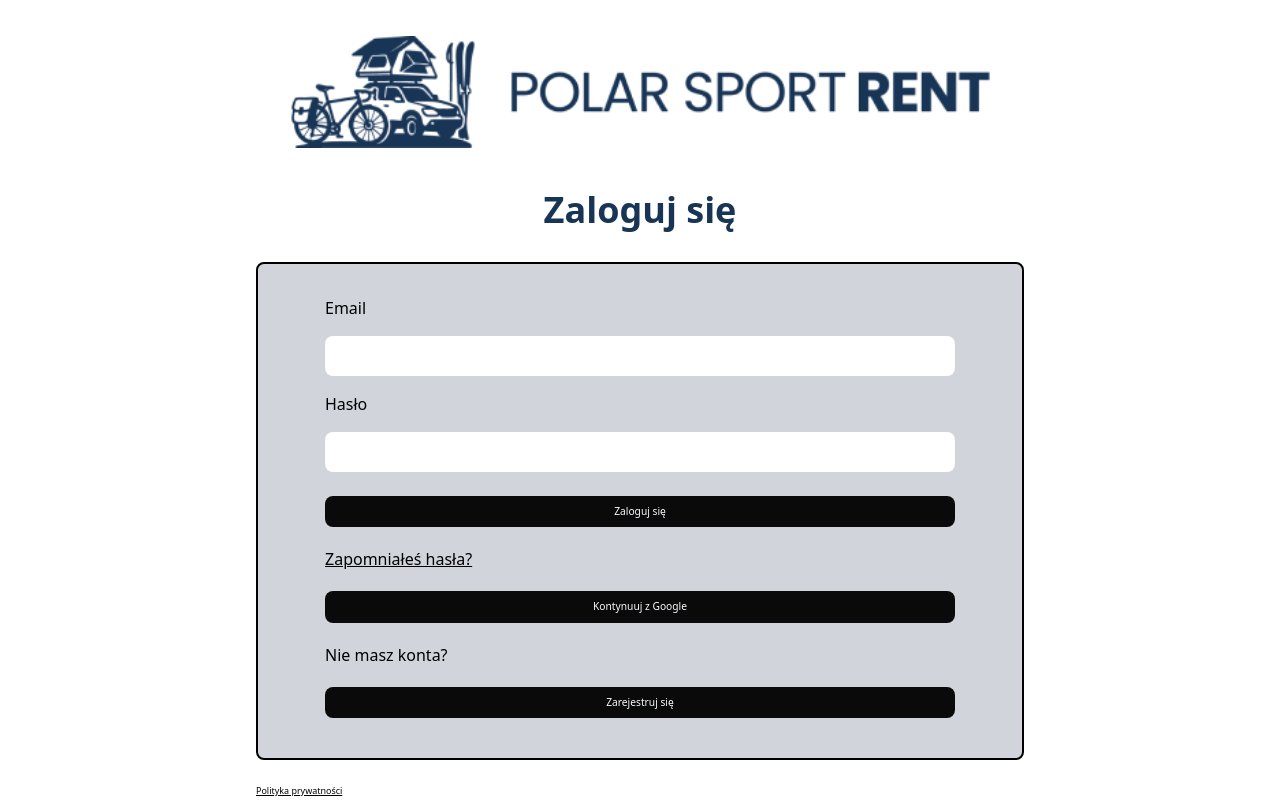
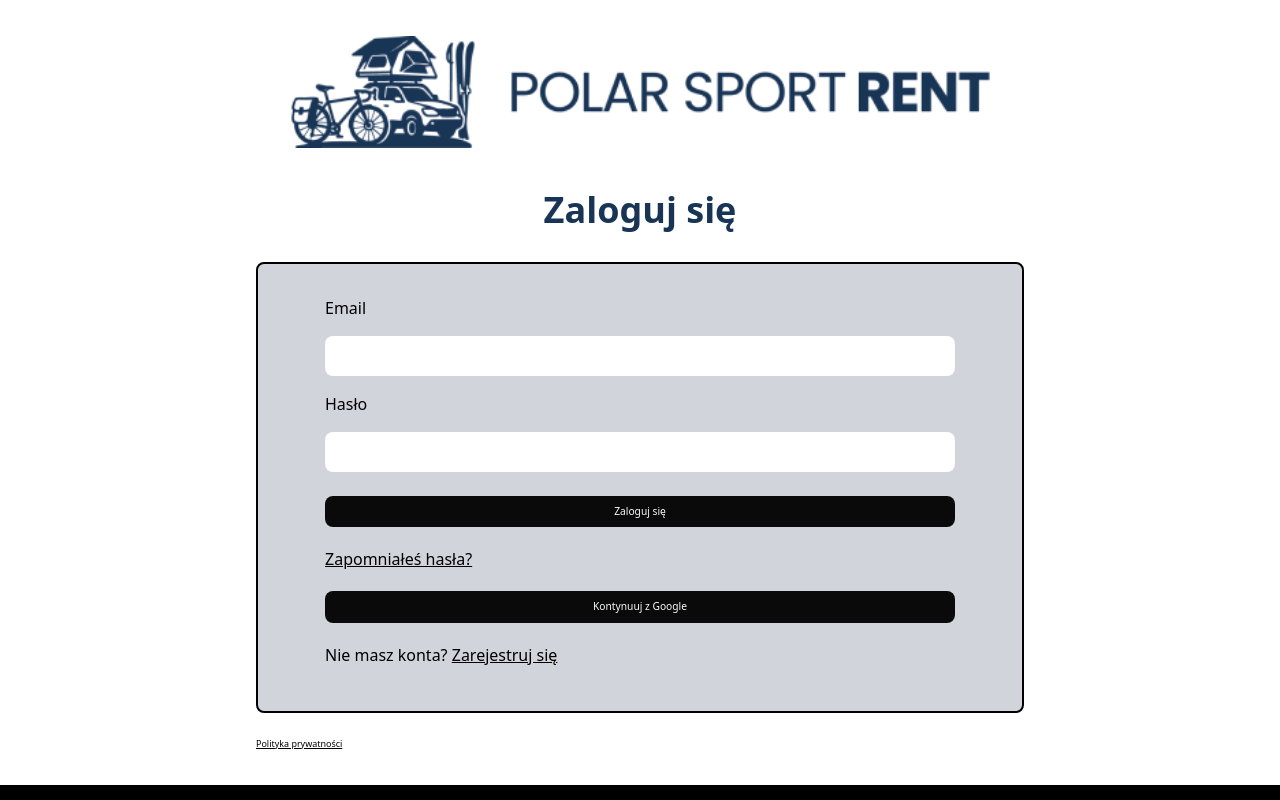
Before and after one commit to sebastian-j/sport-rent-frontend, a React (Vite) app: page /login in a window 1280 px wide. Shown: the top 800 px of the page. Built offline with nearby package versions, Linux system fonts and the light colour scheme.

Commit message:
fix: remove register button from login page

```diff
--- a/src/pages/LoginPage.tsx
+++ b/src/pages/LoginPage.tsx
@@ -41,16 +41,13 @@ export default function LoginPage() {
         />
 
         <div className="w-[90%] text-left my-3">
-          <p>Nie masz konta?</p>
+          <p>
+            Nie masz konta?{' '}
+            <Link to="/register" className="text-black underline">
+              Zarejestruj się
+            </Link>
+          </p>
         </div>
-
-        <ButtonCore
-          text="Zarejestruj się"
-          onClick={() => {
-            navigate('/register');
-          }}
-          className="ps-12 pe-12 p-2 text-[0.8vw] my-2 w-[90%]"
-        />
       </div>
       <div className="w-[60vw] max-w-[800px] text-left mt-4">
         <Link to="/privacy-policy" className="text-black underline text-[0.7vw]">
```
